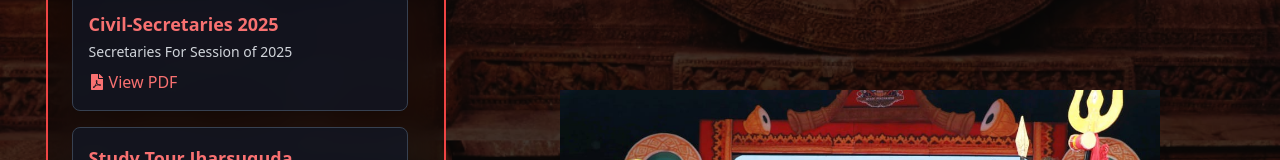
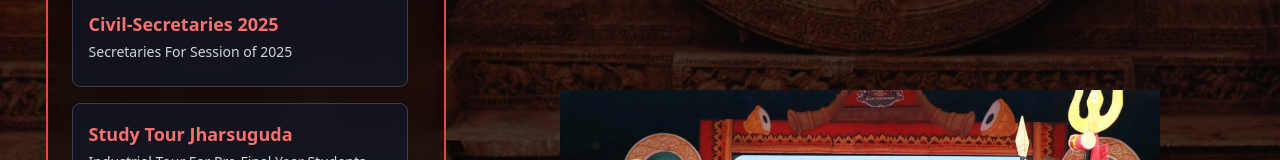
Before and after one commit to EdwardoEkka/sthpna, a React (Vite) app: page / in a window 1280 px wide. Shown: the part 713-873 px from the top of the page. Built offline with nearby package versions, Linux system fonts and the light colour scheme.

Commit message:
few changes

```diff
--- a/src/components/Noticeboard.tsx
+++ b/src/components/Noticeboard.tsx
@@ -7,7 +7,8 @@ const NoticeBoardCard: React.FC = () => {
       title: "Civil-Secretaries 2025",
       description:
         "Secretaries For Session of 2025",
-      pdfLink: "https://i.postimg.cc/dt3Lb913/Civil-Secretaries-2025.png",
+      // pdfLink: "https://i.postimg.cc/dt3Lb913/Civil-Secretaries-2025.png",
+      pdfLink: "",
     },
     {
       title: "Study Tour Jharsuguda",
```
